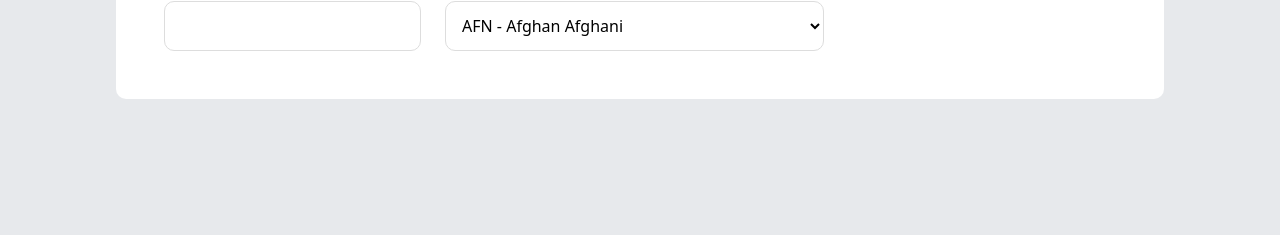
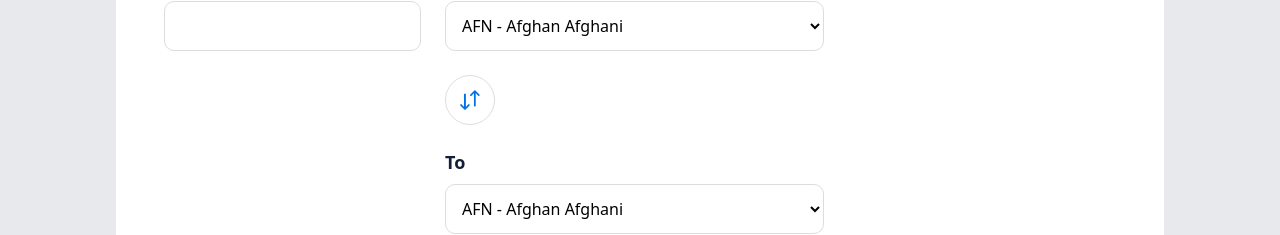
Before and after one commit to ComboTWTW/currency-rates, a React (Vite) app: page / in a window 1280 px wide. Shown: the part 254-489 px from the top of the page. Built offline with nearby package versions, Linux system fonts and the light colour scheme.

Commit message:
almost done woth covertation ui

```diff
--- a/src/Pages/Convert.tsx
+++ b/src/Pages/Convert.tsx
@@ -17,7 +17,10 @@ const Convert = () => {
           <div className="flex flex-col gap-6 md:flex-row">
             <div className="flex flex-col gap-2">
               <h2 className="text-bTextColor font-bold text-[1.125rem]">Amount</h2>
-              <input type="number" className={styles.inputBorder} />
+              <input type="number" className={styles.inputBorder} onKeyPress={(e) => {
+                if (!/[0-9,.]/.test(e.key)) {
+                  e.preventDefault();
+              }}} />
             </div>
           {/* FromToComponent */}
             <FromTo />
--- a/src/Pages/FromTo.tsx
+++ b/src/Pages/FromTo.tsx
@@ -1,10 +1,20 @@
 import { styles, symbols } from '../constants/index'
+import compare from '../assets/compare.jpg'
 
 const FromTo = () => {
   return (
     <div className="flex flex-col">
         <div className="flex flex-col gap-2">
             <h2 className="text-bTextColor font-bold text-[1.125rem]">From</h2>
+            <select id="from" className={styles.inputBorder}>
+              {symbols.map((symbol) => (
+                  <option value={symbol.symbol}>{symbol.symbol + symbol.text}</option>
+              ))}
+            </select>
+            <span className='rounded-full flex justify-center items-center w-[50px] h-[50px]  bg-white border border-[#dddddd] cursor-pointer active:border-covertBG mt-4 mb-4'>
+                  <img src={compare} alt="compare_arrows" className='w-[20px] h-[20px] rotate-90'/>
+            </span>
+            <h2 className="text-bTextColor font-bold text-[1.125rem]">To</h2>
             <select id="from" className={styles.inputBorder}>
                 {symbols.map((symbol) => (
                     <option value={symbol.symbol}>{symbol.symbol + symbol.text}</option>
--- a/tailwind.config.cjs
+++ b/tailwind.config.cjs
@@ -13,6 +13,7 @@ module.exports = {
         "navbarMobile": '#1e293b',
         "cardBG": '#e7e9ec',
         "bTextColor": '#141e37',
+        "covertBG": '#0071eb',
       }
     },
     screens: {
```
Also changed, not shown: src/assets/compare.jpg (added).
